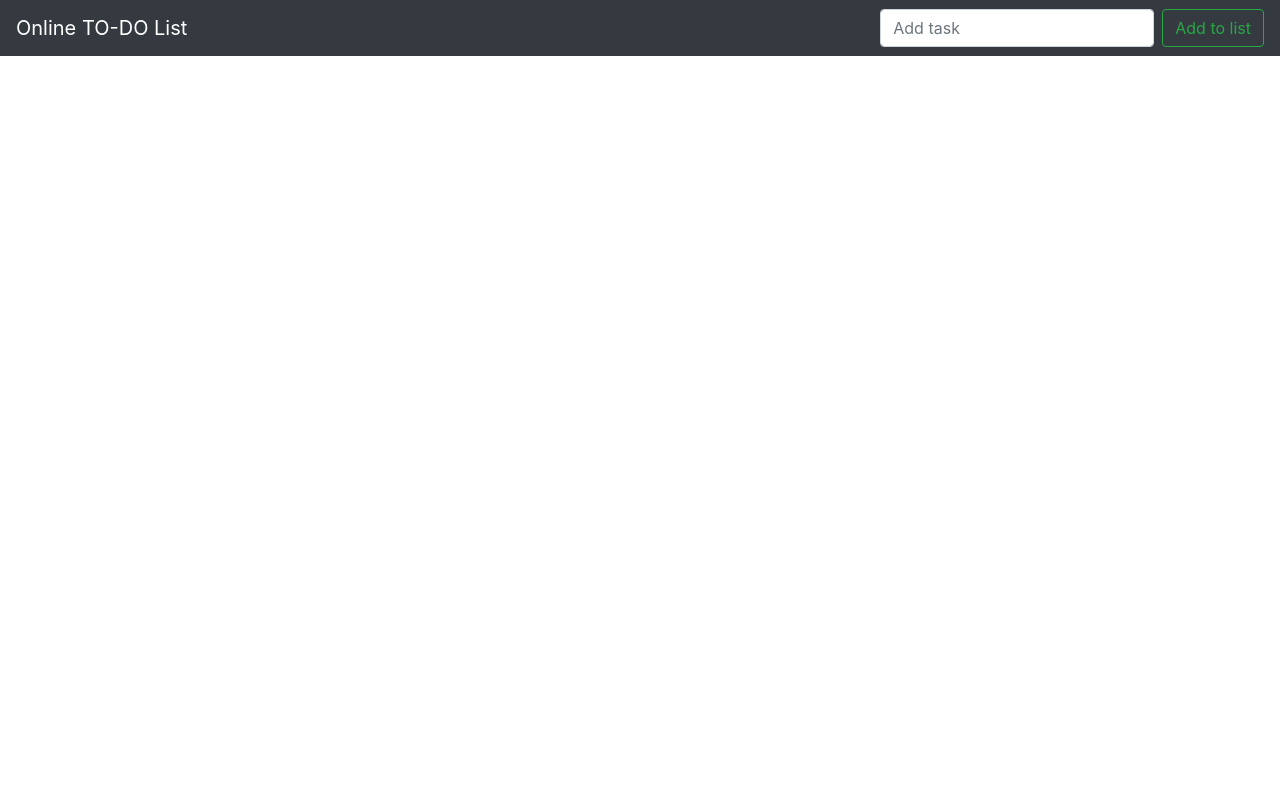
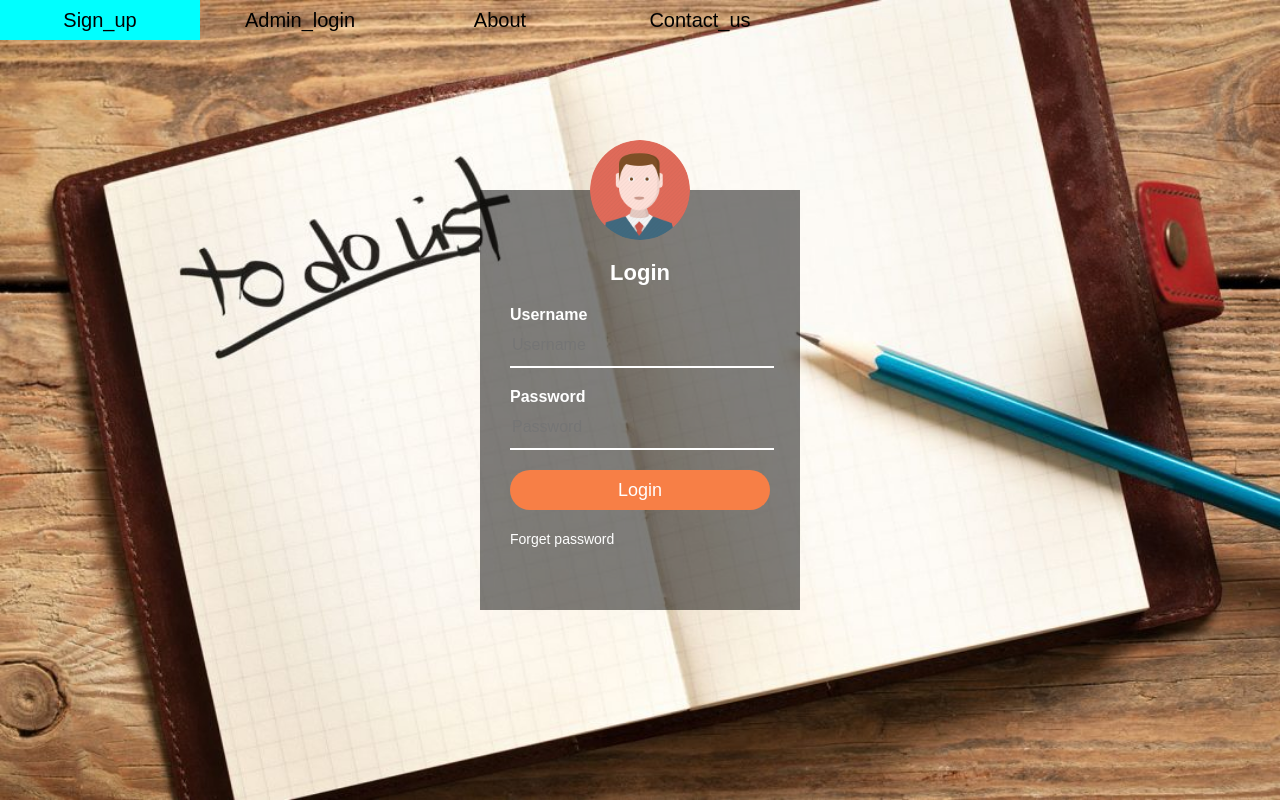
Before and after one commit to Mongoose28/Online_TO-DO_list, a Django app: page / in a window 1280 px wide. Run offline with Django 3.2, Linux system fonts and the light colour scheme; data that the repository does not hold is empty; some libraries are stand-ins or nearby versions.

Commit message:
last update

```diff
--- a/TODO_list/Static/style.css
+++ b/TODO_list/Static/style.css
@@ -24,7 +24,7 @@ padding: 13px 0
 }
 .textbox{
 width: 100%;
-overflow: hidden;
+overflow: show;
 font-size: 20px;
 padding: 8px 0;
 margin: 8px 0;
--- a/TODO_list/TODO_list/urls.py
+++ b/TODO_list/TODO_list/urls.py
@@ -1,16 +1,18 @@
 from django.contrib import admin
 from django.urls import path
 from . import views
+from django.contrib.auth.views import LoginView,LogoutView
+
 urlpatterns = [
 
     path('admin/', admin.site.urls),
-    path('',views.home, name="home"),
+    path('home',views.home, name="home"),
     path('delete/<list_id>',views.delete,name="delete"),
     path('cross_off/<list_id>',views.cross_off,name="cross_off"),
     path('uncross/<list_id>',views.uncross,name="uncross"),
     path('edit/<list_id>',views.edit,name="edit"),
-    path('reg',views.register,name="reg"),
-    path('login',views.login,name="login"),
+    path('reg',views.registers,name="reg"),
+    path('',views.logins,name="login"),
 
 
 
--- a/TODO_list/TODO_list/views.py
+++ b/TODO_list/TODO_list/views.py
@@ -2,6 +2,7 @@ from django.http import HttpResponse
 from django.shortcuts import render, redirect
 from list.models import List
 from list import models
+from list.models import register
 from .forms import ListForm
 from django.contrib import messages
 
@@ -58,16 +59,36 @@ def edit(request, list_id):
         return render(request,'edit.html',{'task': task})
 
 
-def register(request):
+def registers(request):
      if request.method == 'POST':
          x1 = request.POST.get('x1')
          x2 = request.POST.get('x2')
          x3 = request.POST.get('x3')
 
-         x4 = models.register(username=x1,password=x2,email=x3)
+         x4 = models.register(username=x1,email=x2,password=x3)
          x4.save()
          print(x1,x2,x3)
          if x4:
+             return render(request,'login.html')
+         else:
              return render(request,'Sign_up.html')
      else:
          return render(request,'Sign_up.html')
+
+
+def logins(request):
+    if request.method == 'POST':
+        m1 = request.POST.get('m1')
+        m2 = request.POST.get('m2')
+
+        m3 = register.objects.filter(username=m1,password=m2)
+        print(m1,m2)
+
+        if m3:
+            return render(request,'home.html')
+        else:
+
+            return render(request,'login.html')
+    else:
+
+        return render(request,'login.html')
--- a/TODO_list/Templates/login.html
+++ b/TODO_list/Templates/login.html
@@ -1,7 +1,6 @@
 {%load static%}
 <!DOCTYPE html>
 <html lang="en">
-
 <ul>
     <li><a href="Sign_up.html">Sign_up</a></li>
     <li><a href="admin_login.html">Admin_login</a></li>
@@ -11,69 +10,32 @@
 
 
 </ul>
+
 <head>
     <meta charset="UTF-8">
     <title>login</title>
-      <link rel="stylesheet" href="{% static 'style.css' %}">
+    <link rel="stylesheet" href="{% static 'login.css' %}">
+
 </head>
 <body>
+
     <div class="login-box">
+        <img src="{%static 'C:\Users\Mongoose28\Documents\GitHub\Online_TO-DO_list\TODO_list\static\logo.png'%}" class="avatar">
         <h1>Login</h1>
+        <form method="POST" id="login-box" action="">
+            {% csrf_token %}
+            <p>Username</p>
+            <input type="text" name="m1" placeholder="Username">
+            <p>Password</p>
+            <input type="password" name="m2" placeholder="Password">
+            <input type="submit" name="" value="Login">
+            <a href="#">Forget password</a>
 
-  <form method="POST" id="register" action="">
-                      {% csrf_token %}
-        <div class="textbox">
+        </form>
 
-            <input type="text" placeholder="Email" name="mail" id="username">
+
 
     </div>
 
-
-
-         <div class="textbox">
-            <input type="password" placeholder="Password" name="password"id="password">
-
-        </div>
-
-              <input class="btn" type="submit" name="" value="Login in">
-
-    </div>
-  </form>
-
-  <script>
-      var attempt = 3;
-      function validate(){
-        var username = document.getElementById("username").value;
-        var password = document.getElementById("password").value;
-        if ((username == "nahian" && password == "1234") ){
-        window.location = "home";
-        return false;
-      }
-      else{
-        attempt --;
-        alert ("you have left "+attempt+" attempt;");
-        if(attempt == 0)
-        {
-          document.getElementById("username").disabled=true;
-          document.getElementById("password").disabled=true;
-          document.getElementById("submit").disabled=true;
-          return false;
-
-        }
-      }
-
-
-      }
-
-
-
-
-      }
-
-
-
-
-  </script>
-
 </body>
 </html>
--- a/TODO_list/list/models.py
+++ b/TODO_list/list/models.py
@@ -10,5 +10,5 @@ class List(models.Model):
 
 class register(models.Model):
     username = models.CharField(max_length=200)
-    email = models.CharField(max_length=200)
+    email = models.CharField(max_length=200,null=True)
     password = models.CharField(max_length=200)
--- /dev/null
+++ b/TODO_list/static/login.css
@@ -0,0 +1,122 @@
+body{
+margin: 0;
+padding: 0;
+font-family: sans-serif;
+background: url(pic4.jpg) no-repeat;
+background-size: cover;
+}
+
+.login-box{
+width: 320px;
+height: 420px;
+background: rgba(0,0,0,0.5);
+color: #fff;
+top: 50%;
+left: 50%;
+position: absolute;
+
+transform: translate(-50%,-50%);
+box-sizing: border-box;
+padding: 70px 30px;
+}
+
+.avatar{
+width: 100px;
+height: 100px;
+border-radius: 50%;
+position: absolute;
+top: -50px;
+left: calc(50% - 50px);
+}
+
+h1{
+margin: 0;
+padding: 0 0 20px;
+text-align: center;
+font-size: 22px;
+
+}
+.login-box p{
+margin: 0;
+padding: 0;
+font-weight: bold;
+
+}
+
+.login-box input{
+width: 100%;
+margin-bottom: 20px;
+
+}
+
+.login-box input[type="text"], input[type="password"]
+{
+border: none;
+border-bottom: 2px solid white;
+background: transparent;
+outline: none;
+height: 40px;
+color: #fff;
+font-size: 16px;
+
+
+
+}
+
+
+.login-box input[type="submit"]
+{
+border: none;
+outline: none;
+height: 40px;
+background: #F77F46;
+color: #fff;
+font-size: 18px;
+border-radius: 20px;
+cursor: pointer;
+
+
+
+}
+
+
+
+
+.login-box a{
+text-decoration: none;
+font-size: 14px;
+color: #fff;
+
+
+}
+
+ul{
+margin: 0px;
+padding: 0px;
+list-style: none;
+}
+
+ul li{
+float: left;
+width: 200px;
+height: 40px;
+background-color: transparent;
+color: white;
+line-height: 40px;
+text-align: center;
+font-size: 20px;
+
+}
+
+ul li a{
+text-decoration: none;
+color:black;
+display:block;
+
+}
+
+ul li a:hover{
+
+background-color:cyan;
+
+}
```
Also changed, not shown: TODO_list/db.sqlite3, TODO_list/list/migrations/0005_auto_20190727_1702.py (added). Lines whose indentation alone changed are shown as unchanged.
